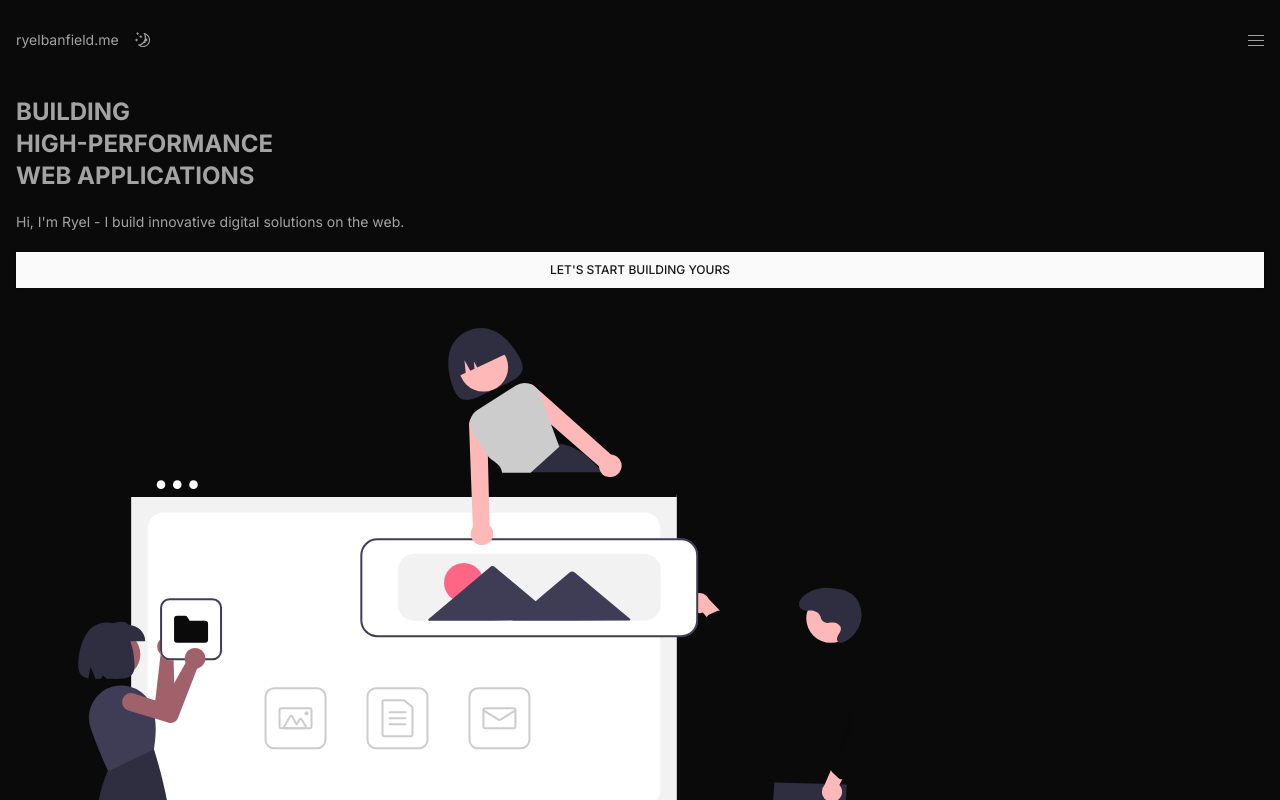
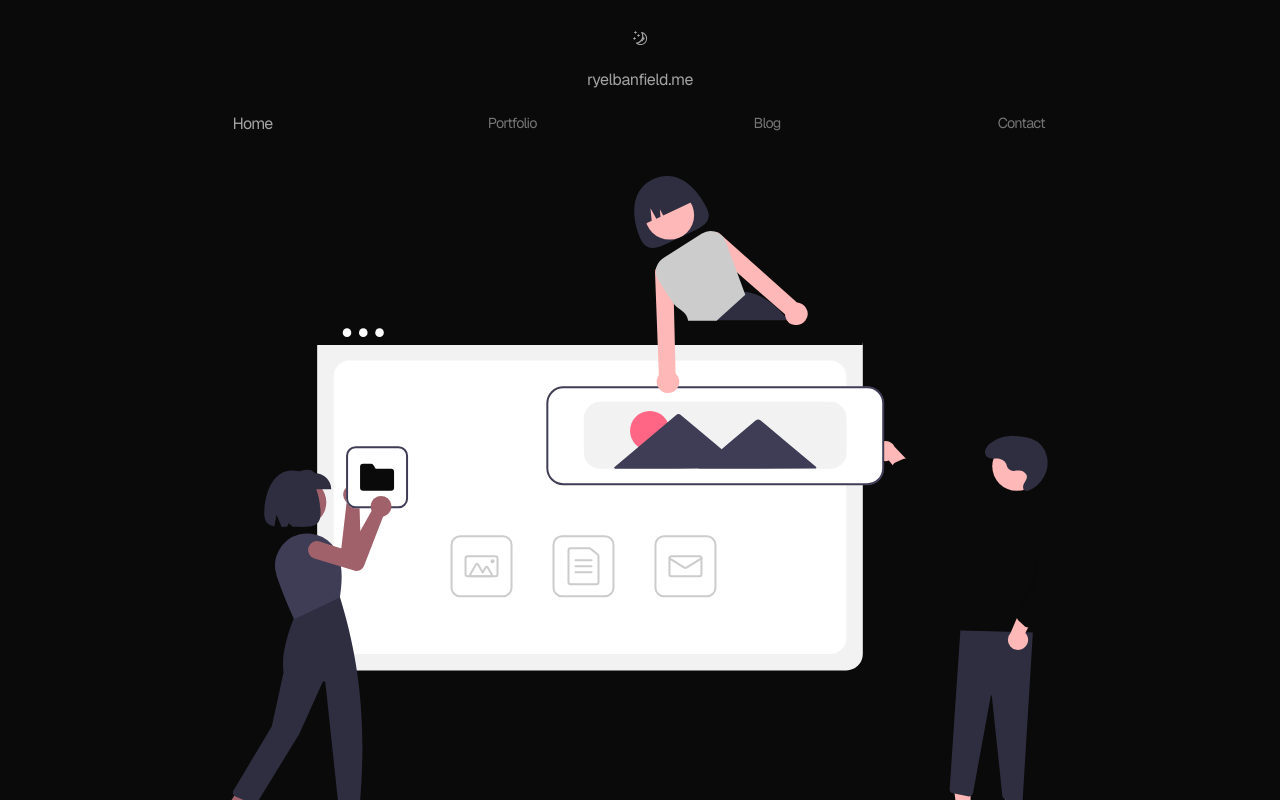
Before and after one commit to RyelBanfield/ryelbanfield.me, a Next.js app: page / in a window 1280 px wide. Shown: the top 800 px of the page. Built offline with nearby package versions, Linux system fonts and the light colour scheme.

Commit message:
Work on design

```diff
--- a/package.json
+++ b/package.json
@@ -3,7 +3,7 @@
   "private": true,
   "scripts": {
     "build": "next build",
-    "dev": "next dev --turbo",
+    "dev": "next dev",
     "lint": "next lint",
     "start": "next start"
   },
@@ -17,6 +17,7 @@
     "class-variance-authority": "^0.7.0",
     "clsx": "^2.1.1",
     "framer-motion": "^11.2.4",
+    "geist": "^1.3.0",
     "hamburger-react": "^2.5.1",
     "lucide-react": "^0.378.0",
     "mini-svg-data-uri": "^1.4.4",
--- /dev/null
+++ b/src/app/blog/page.tsx
@@ -0,0 +1,5 @@
+const Blog = () => {
+  return <p>Blog Page</p>;
+};
+
+export default Blog;
--- /dev/null
+++ b/src/app/contact/page.tsx
@@ -0,0 +1,5 @@
+const Contact = () => {
+  return <p>Contact Page</p>;
+};
+
+export default Contact;
--- a/src/app/layout.tsx
+++ b/src/app/layout.tsx
@@ -1,12 +1,10 @@
 import "./globals.css";
 
+import { GeistSans } from "geist/font/sans";
 import type { Metadata } from "next";
-import { Inter } from "next/font/google";
 
 import Navbar from "@/components/Navbar";
 import ThemeProvider from "@/components/theme-provider";
-
-const inter = Inter({ subsets: ["latin"] });
 
 export const metadata: Metadata = {
   title: "Ryel Banfield - Full Stack Web Developer",
@@ -22,7 +20,7 @@ const RootLayout = ({
   return (
     <html lang="en" suppressHydrationWarning>
       <body
-        className={`${inter.className} bg-neutral-200 text-neutral-800 antialiased dark:bg-neutral-950 dark:text-neutral-400`}
+        className={`${GeistSans.className} flex flex-col gap-10 bg-neutral-200 p-5 text-neutral-800 antialiased dark:bg-neutral-950 dark:text-neutral-400`}
       >
         <ThemeProvider attribute="class" defaultTheme="dark">
           <Navbar />
--- a/src/app/page.tsx
+++ b/src/app/page.tsx
@@ -1,42 +1,10 @@
-"use client";
-
-import { motion } from "framer-motion";
-import Image from "next/image";
-
-import HeroSVG from "@/assets/undraw_building_websites_i78t.svg";
-import { Button } from "@/components/ui/button";
+import Hero from "@/components/Hero";
 
 const Home = () => {
   return (
-    <>
-      <motion.main
-        initial={{ opacity: 0 }}
-        animate={{ opacity: 100 }}
-        transition={{ duration: 0.5, delay: 0.75 }}
-      >
-        <div className="flex flex-col gap-5 p-4">
-          <h1 className="text-2xl font-bold uppercase">
-            Building <br /> high-performance <br /> web applications
-          </h1>
-
-          <p className="text-pretty text-sm">
-            Hi, I&apos;m Ryel - I build innovative digital solutions on the web.
-          </p>
-
-          <Button className="rounded-none">
-            <p className="text-xs uppercase">Let&apos;s start building yours</p>
-          </Button>
-
-          <motion.div
-            initial={{ opacity: 0 }}
-            animate={{ opacity: 100 }}
-            transition={{ duration: 0.5, delay: 1.25 }}
-          >
-            <Image src={HeroSVG} alt="" className="py-5" />
-          </motion.div>
-        </div>
-      </motion.main>
-    </>
+    <main>
+      <Hero />
+    </main>
   );
 };
 
--- /dev/null
+++ b/src/app/portfolio/page.tsx
@@ -0,0 +1,5 @@
+const Portfolio = () => {
+  return <p>Portfolio Page</p>;
+};
+
+export default Portfolio;
--- /dev/null
+++ b/src/components/Hero.tsx
@@ -0,0 +1,27 @@
+import Image from "next/image";
+
+import HeroSVG from "@/assets/undraw_building_websites_i78t.svg";
+
+import { Button } from "./ui/button";
+
+const Hero = () => {
+  return (
+    <div className=" flex flex-col items-center gap-5">
+      <Image src={HeroSVG} alt="" className="mb-5" />
+
+      <h1 className="text-center text-3xl font-semibold tracking-tighter">
+        Full Stack Developer
+      </h1>
+
+      <p className="max-w-64 text-center">
+        Hi, I&apos;m Ryel - I build innovative digital solutions on the web.
+      </p>
+
+      <Button size={"sm"} className="w-44">
+        Learn more
+      </Button>
+    </div>
+  );
+};
+
+export default Hero;
--- a/src/components/Navbar.tsx
+++ b/src/components/Navbar.tsx
@@ -1,60 +1,44 @@
 "use client";
 
-import { AnimatePresence, motion } from "framer-motion";
-import { Divide as Hamburger } from "hamburger-react";
-import { useState } from "react";
+import { motion } from "framer-motion";
+import Link from "next/link";
+import { usePathname } from "next/navigation";
 
 import ThemeSwitcher from "@/components/ThemeSwitcher";
 
+const links = [
+  { name: "Home", href: "/" },
+  { name: "Portfolio", href: "/portfolio" },
+  { name: "Blog", href: "/blog" },
+  { name: "Contact", href: "/contact" },
+];
+
 const Navbar = () => {
-  const [menuOpen, setMenuOpen] = useState(false);
+  const pathname = usePathname();
 
   return (
-    <nav className="flex w-full flex-col p-4">
-      <div className="flex items-center justify-between">
-        <AnimatePresence mode="wait">
-          {!menuOpen ? (
+    <nav className="flex flex-col items-center gap-5">
+      <ThemeSwitcher />
+
+      <p className="-mt-2 tracking-tight">ryelbanfield.me</p>
+
+      <div className="flex w-full justify-evenly">
+        {links.map((link) => {
+          return (
             <motion.div
-              key={"title&darkMode"}
-              initial={{ y: -100 }}
-              animate={{ y: 0 }}
-              exit={{ y: -100 }}
-              transition={{ duration: 0.5 }}
-              className="flex items-center"
+              key={link.href}
+              animate={{
+                opacity: pathname === link.href ? 1 : 0.7,
+                scale: pathname === link.href ? 1 : 0.9,
+              }}
+              transition={{ duration: 0.25 }}
             >
-              <p className="text-sm">ryelbanfield.me</p>
-              <ThemeSwitcher />
+              <Link href={link.href} className="tracking-tighter">
+                {link.name}
+              </Link>
             </motion.div>
-          ) : (
-            <motion.ul
-              key={"links"}
-              className="flex gap-3 text-sm"
-              initial={{ opacity: 0 }}
-              animate={{ opacity: 100 }}
-              exit={{ opacity: 0 }}
-              transition={{ duration: 0.5 }}
-            >
-              <li>Home</li>
-              <li>Portfolio</li>
-              <li>Blog</li>
-              <li>Contact</li>
-            </motion.ul>
-          )}
-        </AnimatePresence>
-
-        <motion.div
-          className="-mr-4"
-          initial={{ x: 100 }}
-          animate={{ x: 0 }}
-          transition={{ duration: 0.5 }}
-        >
-          <Hamburger
-            toggled={menuOpen}
-            toggle={setMenuOpen}
-            size={16}
-            duration={0.5}
-          />
-        </motion.div>
+          );
+        })}
       </div>
     </nav>
   );
--- a/src/components/ThemeSwitcher.tsx
+++ b/src/components/ThemeSwitcher.tsx
@@ -10,12 +10,13 @@ const ThemeSwitcher = () => {
 
   return (
     <Button
+      size={"icon"}
       variant={"ghost"}
       onClick={() => setTheme(theme === "dark" ? "light" : "dark")}
-      className="h-12 w-12 hover:bg-transparent"
+      className="hover:bg-transparent"
     >
-      <MoonIcon className="absolute h-4 w-4 rotate-90 scale-0 transition-all dark:rotate-0 dark:scale-100" />
-      <SunIcon className="h-4 w-4 rotate-0 scale-100 transition-all dark:-rotate-90 dark:scale-0" />
+      <MoonIcon className="absolute rotate-90 scale-0 transition-all dark:rotate-0 dark:scale-100" />
+      <SunIcon className="rotate-0 scale-100 transition-all dark:-rotate-90 dark:scale-0" />
     </Button>
   );
 };
```
Also changed, not shown: 1 other file (tests, documents, lock files or other folders).
